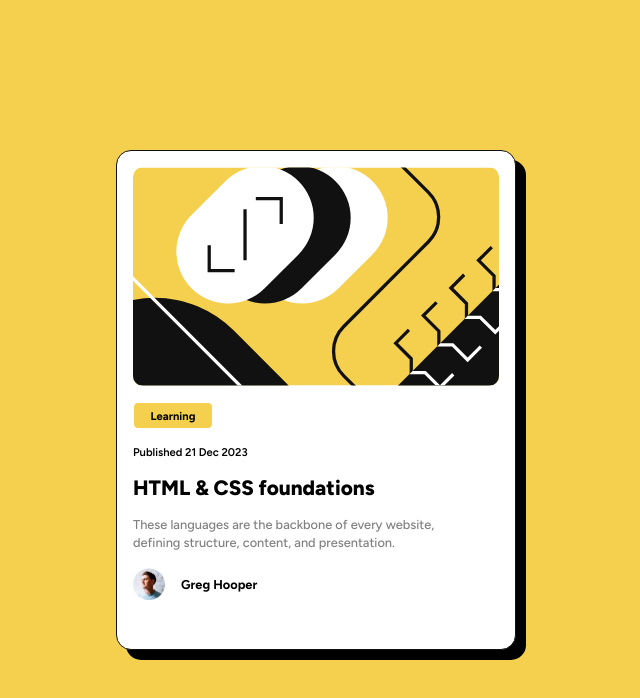
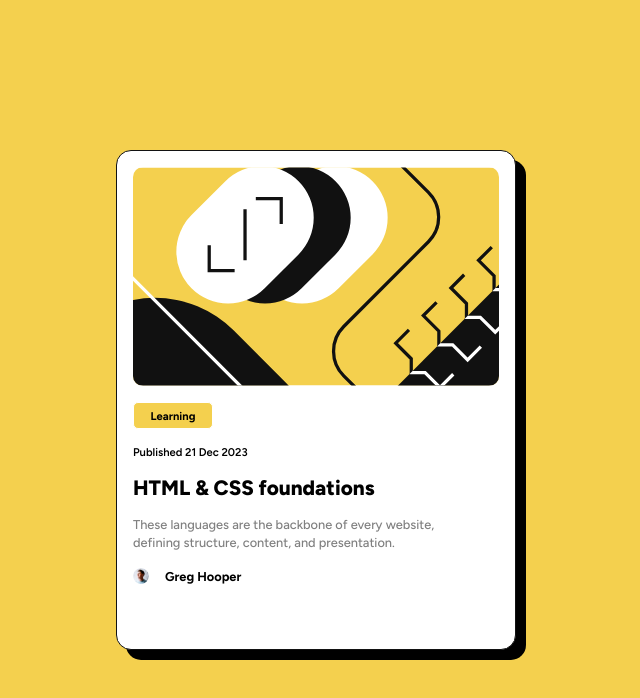
Before and after one commit to vipinsharmaa/blog-preview-card-Frontend-mentor, a plain HTML site: page index.html in a window 1280 px wide. Shown: the whole page, without its empty margins (324-964 px from the left). Drawn offline with Linux system fonts and the light colour scheme.

Commit message:
minor modifications

```diff
--- a/styles.css
+++ b/styles.css
@@ -84,7 +84,7 @@ p {
 }
 
 .avatar {
-    width: 2em;
+    width: 1em;
 }
 
 .name {
```
